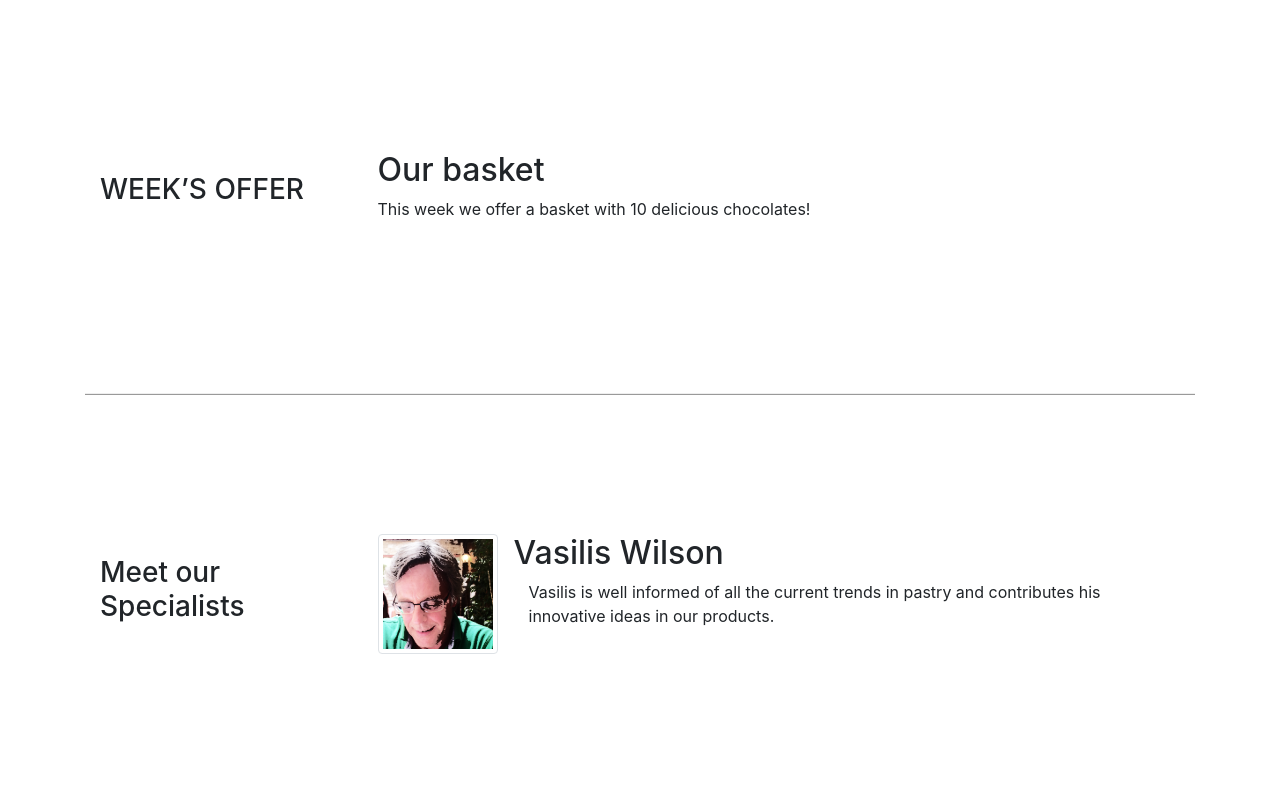
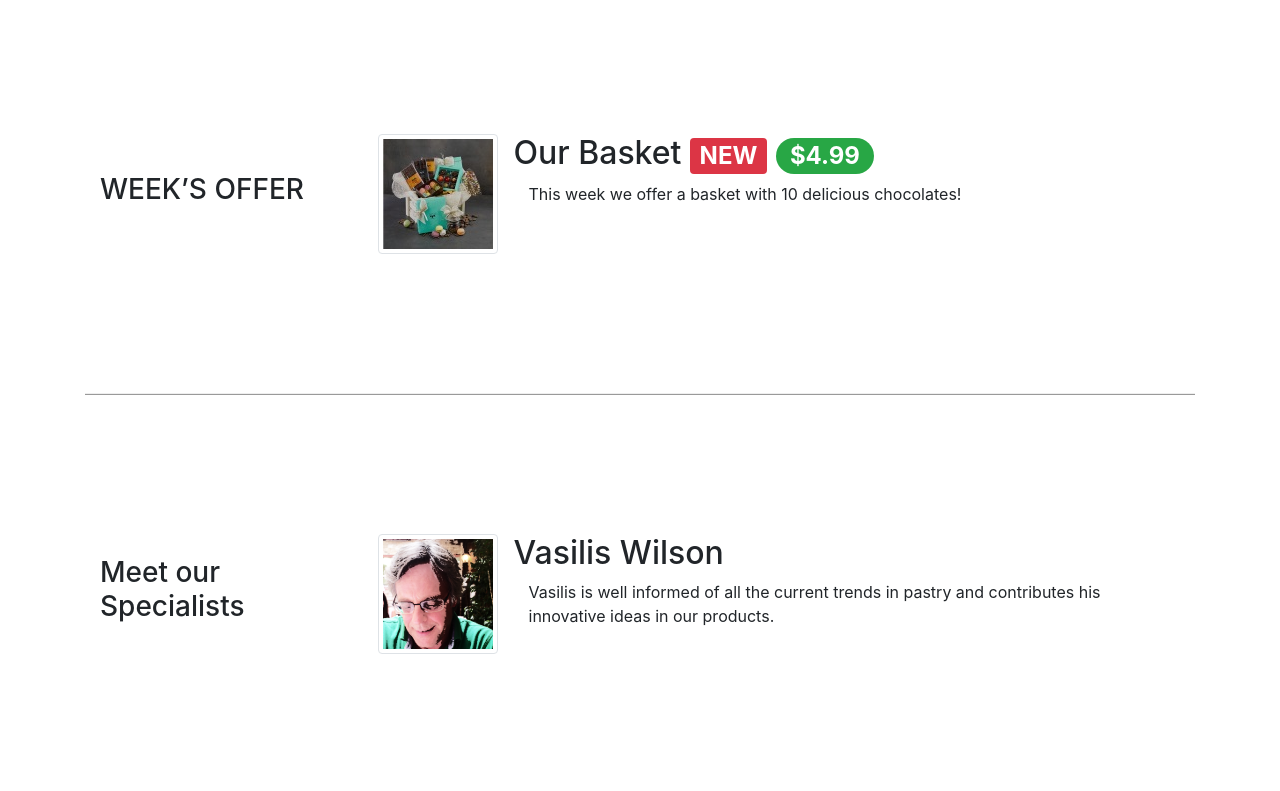
Before and after one commit to anampel/woven-creations, a plain HTML site: page index.html in a window 1280 px wide. Shown: the part 840-1631 px from the top of the page. Drawn offline with nearby package versions, Linux system fonts and the light colour scheme.

Commit message:
Bootstrap Assignment 4 Task

```diff
--- a/index.html
+++ b/index.html
@@ -83,8 +83,16 @@
                 <h3>WEEK’S OFFER</h3>
             </div>
             <div class="col-sm col-md">
-                <h2>Our basket</h2>
-                <p class="d-none d-sm-block">This week we offer a basket with 10 delicious chocolates! </p>
+                <div class="media">
+                    <img class="d-flex mr-3 img-thumbnail align-self-center" src="images/promotion.jpg" alt="85% DARK CHOCOLATE">
+                    <div class="media-body">
+                        <h2 class="mt-0">Our Basket
+                            <span class="badge badge-danger">NEW</span>
+                            <span class="badge badge-pill badge-success">$4.99</span>
+                        </h2>
+                        <p class="col d-none d-md-block">This week we offer a basket with 10 delicious chocolates!</p>
+                    </div>
+                </div>
             </div>
         </div>
 
```
